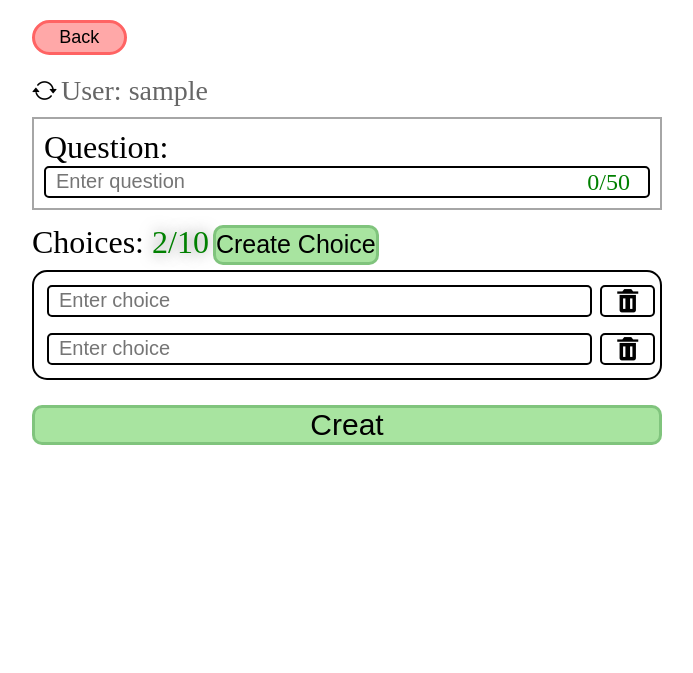
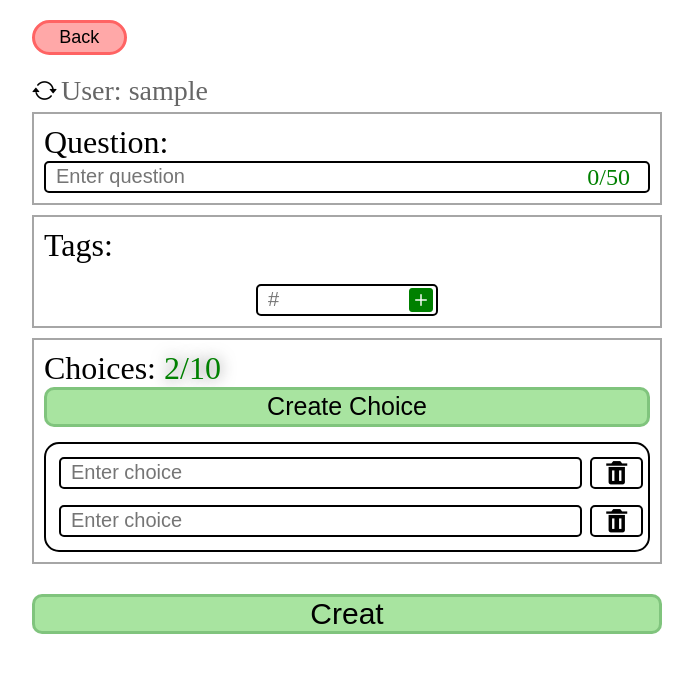
Before and after one commit to Kotoninja/Pet-polls-site, a Django app: page /polls/create-question in a window 1280 px wide. Shown: the part 85-758 px from the top of the page, without its empty margins (293-986 px from the left). Run offline with Django 5.2, Linux system fonts and the light colour scheme; the visitor is signed in with stand-in values (Sample User, id 1).

Commit message:
finish tags create question

```diff
--- a/polls/static/polls/css/create_question_style.css
+++ b/polls/static/polls/css/create_question_style.css
@@ -2,6 +2,13 @@
     height: 5%;
     width: 15%;
     min-width: 50px;
+}
+
+.field .block {
+    margin-top: 5px;
+    margin-bottom: 5px;
+    padding: 10px;
+    border: 2px solid rgba(128, 128, 128, 0.7);
 }
 
 .field a button {
@@ -45,33 +52,28 @@ form label {
 
 form input {
     height: 32px;
-    margin: 8px;
     border: 2px solid black;
     font-size: 20px;
     border-radius: 5px;
     padding: 10px;
 }
 
-form .question {
-    margin: 10px 0 10px 0;
-    border:2px solid rgba(128, 128, 128, 0.7);
-    padding: 10px
-}
+/* form .question {} */
 
-form .question-input {
+form .question .question-input {
     position: relative;
     background-color: inherit;
     bottom: 1;
 }
 
-form .question-input input {
+form .question .question-input input {
     position: relative;
-    margin: 0;
     width: 100%;
     padding-right: 10%;
+
 }
 
-form .question-input .question-length-counter {
+form .question .question-input .question-length-counter {
     position: absolute;
     font-size: 24px;
     color: green;
@@ -80,16 +82,89 @@ form .question-input .question-length-counter {
     transform: translateY(-50%);
 }
 
-form .count-choices {
+form .tags {
+    border: 2px solid rgba(128, 128, 128, 0.7);
+}
+
+form .tags-list:empty {
+    border: none;
+}
+
+form .tags-list {
+    display: flex;
+    flex-wrap: wrap;
+    border: 2px solid rgba(128, 128, 128, 0.7);
+    margin-top: 5px;
+    margin-bottom: 15px;
+}
+
+form .tags-list .added-tag {
+    display: flex;
+    align-content: center;
+    justify-content: center;
+    border-radius: 25px;
+    background-color: gainsboro;
+    margin: 10px 5px;
+    padding: 0 10px;
+    font-size: 30px;
+}
+
+form .tags-list .added-tag button {
+    cursor: pointer;
+    border: none;
+    background-color: transparent;
+    margin-left: 5px;
+}
+
+form .tags-list .added-tag button i:before {
+    font-size: 20px;
+    margin: auto auto;
+    color: red
+}
+
+
+form .tags .add-tag-field {
+    position: relative;
+    display: flex;
+    width: 100%;
+    justify-content: center;
+}
+
+form .tags .add-tag-field .input-tag {
+    width: 30%;
+}
+
+form .tags .add-tag-field .add-tag {
+    cursor: pointer;
+    position: absolute;
+    right: calc(35% + 5px);
+    top: 50%;
+    transform: translateY(-50%);
+    border: none;
+    background-color: inherit;
+}
+
+form .tags .add-tag-field .add-tag i:before {
+    font-size: 24px;
+    color: green;
+    margin: auto auto;
+}
+
+form .choices {
+    display: flex;
+    flex-direction: column;
+    height: 100%;
+}
+
+form .choices .count-choices {
     margin: 0 auto;
     font-size: 32px;
     color: green;
     text-shadow: 0 0 15px rgb(107, 107, 107);
 }
 
-form .create-choice {
+form .choices .create-choice {
     cursor: pointer;
-    margin: 5px 0;
     height: 40px;
     font-size: 25px;
     border: 3px solid;
@@ -108,6 +183,7 @@ form div.choices-list {
     border: 2px solid black;
     padding: 5px;
     border-radius: 15px;
+    margin-top: 15px;
 }
 
 form div.choices-list div {
@@ -116,6 +192,7 @@ form div.choices-list div {
 
 form div.choices-list div input {
     width: 100%;
+    margin: 8px;
 }
 
 form div.choices-list div button {
--- /dev/null
+++ b/polls/static/polls/js/create_question_tags.js
@@ -0,0 +1,46 @@
+var tagsField = document.querySelector('.tags-list');
+var tagInput = document.querySelector(".input-tag");
+var tagAdd = document.querySelector(".add-tag");
+
+function addTagToField (){
+    if (tagInput.value) {
+        // Create new div
+        var newDiv = document.createElement("div");
+        newDiv.className = "added-tag"
+
+        // New Tag title
+        var tagNew = document.createElement("p");
+        tagNew.textContent = "#" + tagInput.value;
+        tagInput.value = '';
+
+        // Add button
+        var removeButton = document.createElement("button");
+        removeButton.type = "button";
+
+        // Remove Tag icon
+        var tagIcon = document.createElement("i");
+        tagIcon.className = "bi bi-x-square-fill";
+
+        removeButton.appendChild(tagIcon)
+
+        newDiv.appendChild(tagNew);
+        newDiv.appendChild(removeButton);
+
+        tagsField.appendChild(newDiv);
+
+        function removeTag() {
+            newDiv.remove()
+        }
+        removeButton.addEventListener("click", removeTag);
+    };
+};
+
+
+tagAdd.addEventListener("click", addTagToField);
+tagInput.addEventListener("keydown", function (action) {
+    if (action.key == "Enter") {
+        console.log(action.key)
+        action.preventDefault();
+        addTagToField();
+    }
+})
--- a/polls/templates/polls/create_question.html
+++ b/polls/templates/polls/create_question.html
@@ -18,7 +18,7 @@
     <input type="hidden" name="creator" value={{request.user.username}}>
   </div>
 
-  <div class="question">
+  <div class="block question">
     <label for="question">Question:</label>
     <div class="question-input">
       <input type="text" name="question" placeholder="Enter question" required />
@@ -26,7 +26,16 @@
     </div>
   </div>
 
-  <div class="choices">
+  <div class="block tags">
+    <label for="tags">Tags:</label>
+    <div class = "tags-list"></div>
+    <div class = "add-tag-field">
+      <input placeholder="#" class= "input-tag" type="text">
+      <button class="add-tag" type="button"><i class="bi bi-plus-square-fill"></i></button>
+    </div>
+  </div>
+
+  <div class="block choices">
     <label for="choices">Choices: <span class="count-choices">0/10</span></label>
     <button class="create-choice" type="button">Create Choice</button>
     <div class="choices-list"></div>
@@ -39,4 +48,5 @@
 <script type="text/javascript" src='{% static "polls/js/create_question_add_remove_choice.js" %}'></script>
 <script type="text/javascript" src='{% static "polls/js/create_question_switch_user.js" %}'></script>
 <script type="text/javascript" src='{% static "polls/js/create_question_question_length_counter.js" %}'></script>
+<script type="text/javascript" src='{% static "polls/js/create_question_tags.js" %}'></script>
 {% endblock content %}
```
